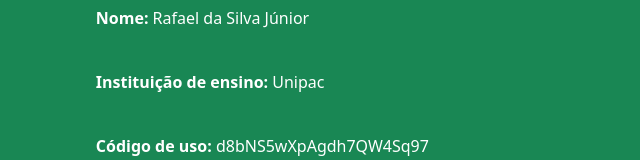
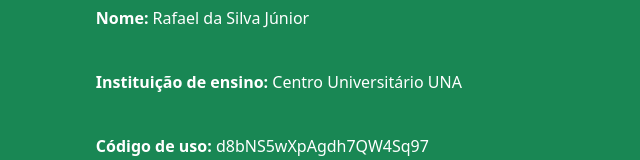
Before and after one commit to AndersonHatano/estudante, a React (Create React App) app: page /validacao/f67b5b21-9ee0-48b9-9c7e-ce64de715ff8 in a window 1280 px wide. Shown: the part 428-588 px from the top of the page, without its empty margins (165-805 px from the left). Built offline with nearby package versions, Linux system fonts and the light colour scheme; the HTML template or start-up script is replaced by a standard one.

Commit message:
Corrigindo nome de faculdade

```diff
--- a/src/component/validador/ValidadorRafael.js
+++ b/src/component/validador/ValidadorRafael.js
@@ -46,7 +46,7 @@
                     <div class="column is-three-fifths is-offset-one-fifth">
                         <p class="texto-validador">
                             <span class="texto-validador-negrito">Instituição de ensino: </span>
-                            Unipac
+                            Centro Universitário UNA
                         </p>
                     </div>
                 </div>
```
